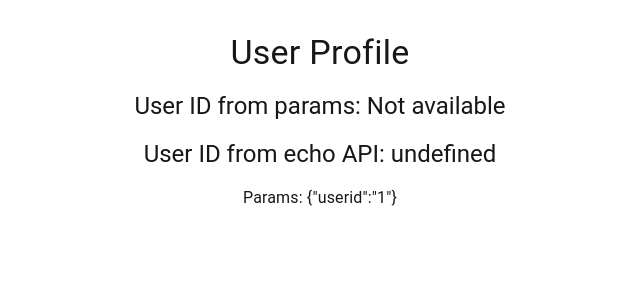
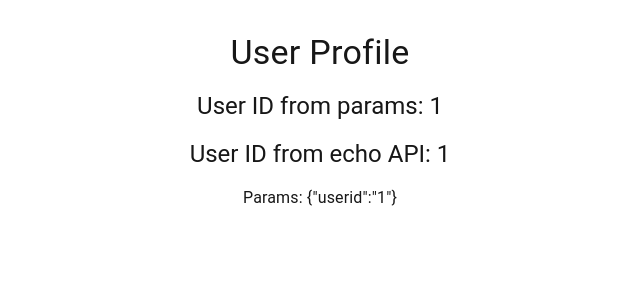
Before and after one commit to p1tap/final-project, a Next.js app: page /profile/1 in a window 1280 px wide. Shown: the top 300 px of the page, without its empty margins (320-960 px from the left). Built offline with nearby package versions, Linux system fonts and the light colour scheme.

Commit message:
+Please fix I want to go to bed

```diff
--- a/app/profile/[userid]/page.tsx
+++ b/app/profile/[userid]/page.tsx
@@ -5,7 +5,7 @@ import { Box, Typography, Container } from '@mui/material';
 
 export default function ProfilePage() {
   const params = useParams();
-  const userId = params?.userId as string;
+  const userId = params?.userid as string;
   const [echoedUserId, setEchoedUserId] = useState<string | null>(null);
 
   useEffect(() => {
```
